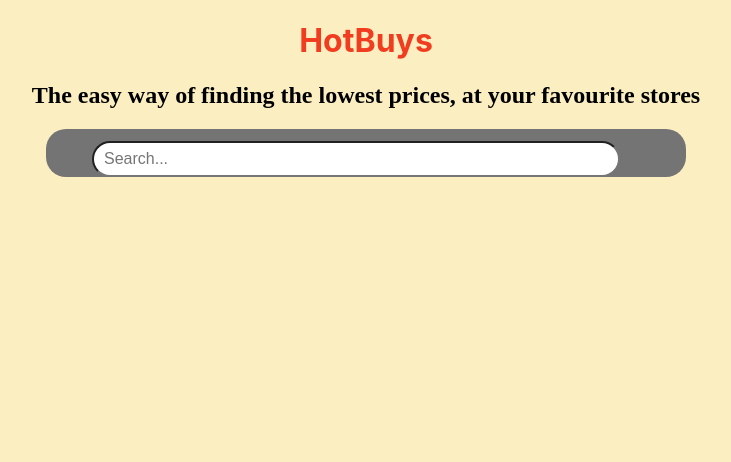
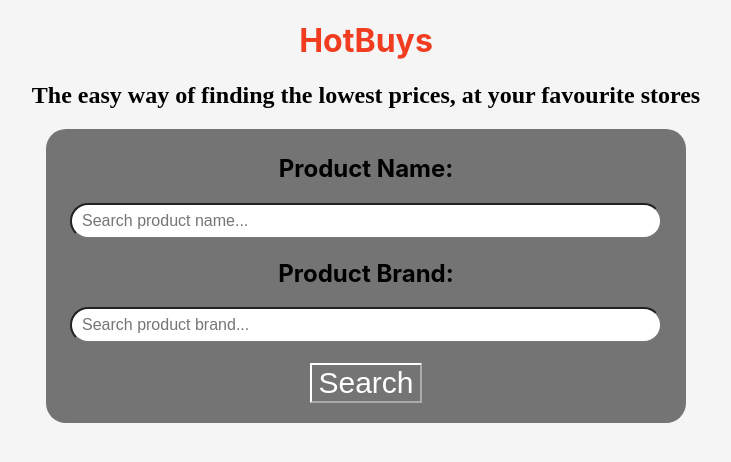
Before and after one commit to its-rich/HotBuys, a React (Create React App) app in the folder front-end/: page / in a window 1280 px wide. Shown: the top 462 px of the page, without its empty margins (274-1005 px from the left). Built offline with nearby package versions, Linux system fonts and the light colour scheme; some icons are missing.

Commit message:
Website now properly shows products in basic cards

```diff
--- a/front-end/src/App.js
+++ b/front-end/src/App.js
@@ -1,12 +1,13 @@
 import "./styles/styles.css";
 import { useEffect, useState } from "react";
 import SearchBar from "./SearchBar.js";
+import ScrapedProducts from "./ScrapedProducts.js";
 import axios from "axios";
 
 
 function App() {
 
-    const [selectedStores, setSelectedStores] = useState(["DavidJones"]);
+    const [selectedStores, setSelectedStores] = useState(["DavidJones", "BigW"]);
     const [validStores, setValidStores] = useState([]);
     const [scrapedResults, setScrapedResults] = useState([]);
     const [searchQueries, setSearchQueries] = useState([]);
@@ -30,7 +31,7 @@ function App() {
     // selected stores
     const queryAPI = (query) => {
         setIsLoading(true);
-        let newQueries = [...searchQueries, query];
+        let newQueries = [query, ...searchQueries];
         setSearchQueries(newQueries);
 
         const payload = {
@@ -48,18 +49,27 @@ function App() {
         selectedStores.map( async (store) => {
             try {
                 resp = await axios.post(`https://australia-southeast1-hotbuys.cloudfunctions.net/check${store}`, payload, headers);
+                resp = resp.data;
+
             } catch (error) {
                 resp = {
                     "store": store,
                     "price": "An error occurred. Please check the website yourself."
                 }
             } finally {
+                if (resp.price === "") {
+                    resp.price = "Based on your input we couldn't find a match. Please check the website yourself."
+                }
+
                 results.push(resp);
             }
 
+            // ORDER PRODUCTS BY LOWEST PRICE
             if (selectedStores[selectedStores.length - 1] === store) {
-                let temp = [...scrapedResults, results];
-                // scrapedResults.push(results);
+                results.sort((a, b) => {
+                    return (a.price.slice(1) - b.price.slice(1))
+                });
+                let temp = [results, ...scrapedResults];
                 setScrapedResults(temp);
                 setIsLoading(false);
             }
@@ -78,17 +88,11 @@ function App() {
                 Loading
                 </h4>
             }
-            {scrapedResults.map((query) => {
-                return (query.map((product) => {
-                    return (
-                        <h3 key={product.data.link}>
-                        {product.data.store} {product.data.price}
-                        </h3>
-                    )
-                }))
-
+            {scrapedResults.map((product, index) => {
+                return (
+                    <ScrapedProducts key={index} query={searchQueries[index]} products={product} />
+                )
             })}
-
 
         </div>
     );
--- /dev/null
+++ b/front-end/src/Product.js
@@ -0,0 +1,31 @@
+import "./styles/styles.css";
+
+export default function Product(props) {
+    const openWebsite = (link) => {
+        window.open(link);
+    }
+
+    // if $ in price ....
+    return (
+        <div className="product">
+            <div>
+            {props.data.store}
+            </div>
+
+            {props.data.price.includes("$") && <div>
+                {props.data.name}
+            </div>}
+
+            <div>
+            {props.data.price}
+            </div>
+
+            {props.data.price.includes("$") &&
+                <button onClick={() => openWebsite(props.data.link)}>Link to product</button>}
+
+            {!props.data.price.includes("$") &&
+                <button onClick={() => openWebsite(props.data.link)}>Link to website</button>}
+        </div>
+    )
+
+};
--- a/front-end/src/ScrapedProducts.js
+++ b/front-end/src/ScrapedProducts.js
@@ -1,5 +1,19 @@
 import "./styles/styles.css";
+import Product from "./Product.js";
 
 export default function ScrapedProducts(props) {
 
+    return (
+        <div className="productGroup">
+            <h1>Product Name:<br/>{props.query.name}</h1>
+            <h1>Brand Name:<br/>{props.query.brand}</h1>
+            <div className="allProducts">
+                {props.products.map((product, index) => {
+                    return (
+                        <Product key={props.products[index].link} data={product} />
+                    )
+                })}
+            </div>
+        </div>
+    )
 };
--- a/front-end/src/SearchBar.js
+++ b/front-end/src/SearchBar.js
@@ -7,6 +7,10 @@ export default function SearchBar(props) {
     const [productBrand, setProductBrand] = useState("");
 
     const initiateSearch = () => {
+        if (productName === "") {
+            return;
+        }
+
         const query = {
             "name": productName,
             "brand": productBrand
@@ -17,31 +21,29 @@ export default function SearchBar(props) {
     return (
         <div className="container">
             <div className="searchBar">
-                <input
-                    type="text"
-                    placeholder="Search..."
-                    value={productName}
-                    onChange={(e) => setProductName(e.target.value)}
-                />
+                <div className="searchInputs">
+                    <h2>Product Name:</h2>
+                    <input
+                        type="text"
+                        placeholder="Search product name..."
+                        value={productName}
+                        onChange={(e) => setProductName(e.target.value)}
+                    />
 
-                <i
-                    className="lni lni-search"
-                    style={{
-                        position: "relative",
-                        fontSize:"36px",
-                        left: "10px",
-                        // background: "blue",
-                        width: "50px",
-                        height: "50px", // 40px
-                        borderRadius: "15px",
-                        zIndex: "1",
-                        margin: "10px",
-                        top: "5px"
-                    }}
+                    <h2>Product Brand:</h2>
+                    <input
+                        type="text"
+                        placeholder="Search product brand..."
+                        value={productBrand}
+                        onChange={(e) => setProductBrand(e.target.value)}
+                    />
+                </div>
+                <button
+                    className="searchButton"
                     onClick={() => initiateSearch()}
                 >
-                </i>
-
+                Search <i className="lni lni-search-alt"></i>
+                </button>
             </div>
         </div>
     );
--- a/front-end/src/styles/styles.css
+++ b/front-end/src/styles/styles.css
@@ -28,7 +28,7 @@
 }
 
 body {
-  background-color: #FBEEC1;
+  background-color: #F5F5F5;
 }
 
 @keyframes App-logo-spin {
@@ -52,9 +52,39 @@ input:focus {
 .searchBar input {
   border-radius: 20px;
   height: 30px;
-  width: 80%;
+  width: 90%;
   font-size: 16px;
   padding-left: 10px;
 }
 
+.searchInputs {
+  padding-top: 5px;
+}
+
+.searchButton {
+  margin-top: 20px;
+  font-size: 30px;
+  margin-bottom: 20px;
+  background-color: transparent;
+  border-color: white;
+  color: white;
+  outline: none;
+}
+
+.productGroup {
+  margin-bottom: 10%;
+}
+
+.allProducts {
+  display: flex;
+  flex-wrap: wrap;
+  justify-content: center;
+}
+
+.product {
+  flex: 1 1 150px;
+  margin: 5px;
+  background-color: #5298bb;
+}
+
 /*# sourceMappingURL=styles.css.map */
--- a/front-end/src/styles/styles.scss
+++ b/front-end/src/styles/styles.scss
@@ -29,7 +29,7 @@
 }
 
 body {
-    background-color: #FBEEC1;
+    background-color: #F5F5F5;
 }
 
 @keyframes App-logo-spin {
@@ -54,9 +54,39 @@ input:focus {
     input {
         border-radius: 20px;
         height: 30px;
-        width: 80%;
+        width: 90%;
         font-size: 16px;
         padding-left: 10px;
     }
 
 }
+
+.searchInputs {
+    padding-top: 5px;
+}
+
+.searchButton {
+    margin-top: 20px;
+    font-size: 30px;
+    margin-bottom: 20px;
+    background-color: transparent;
+    border-color: white;
+    color: white;
+    outline: none;
+}
+
+.productGroup {
+    margin-bottom: 10%;
+}
+
+.allProducts {
+    display: flex;
+    flex-wrap: wrap;
+    justify-content: center;
+}
+
+.product {
+    flex: 1 1 150px;
+    margin: 5px;
+    background-color: #5298bb;
+}
```
Also changed, not shown: 2 other files (tests, documents, lock files or other folders).
